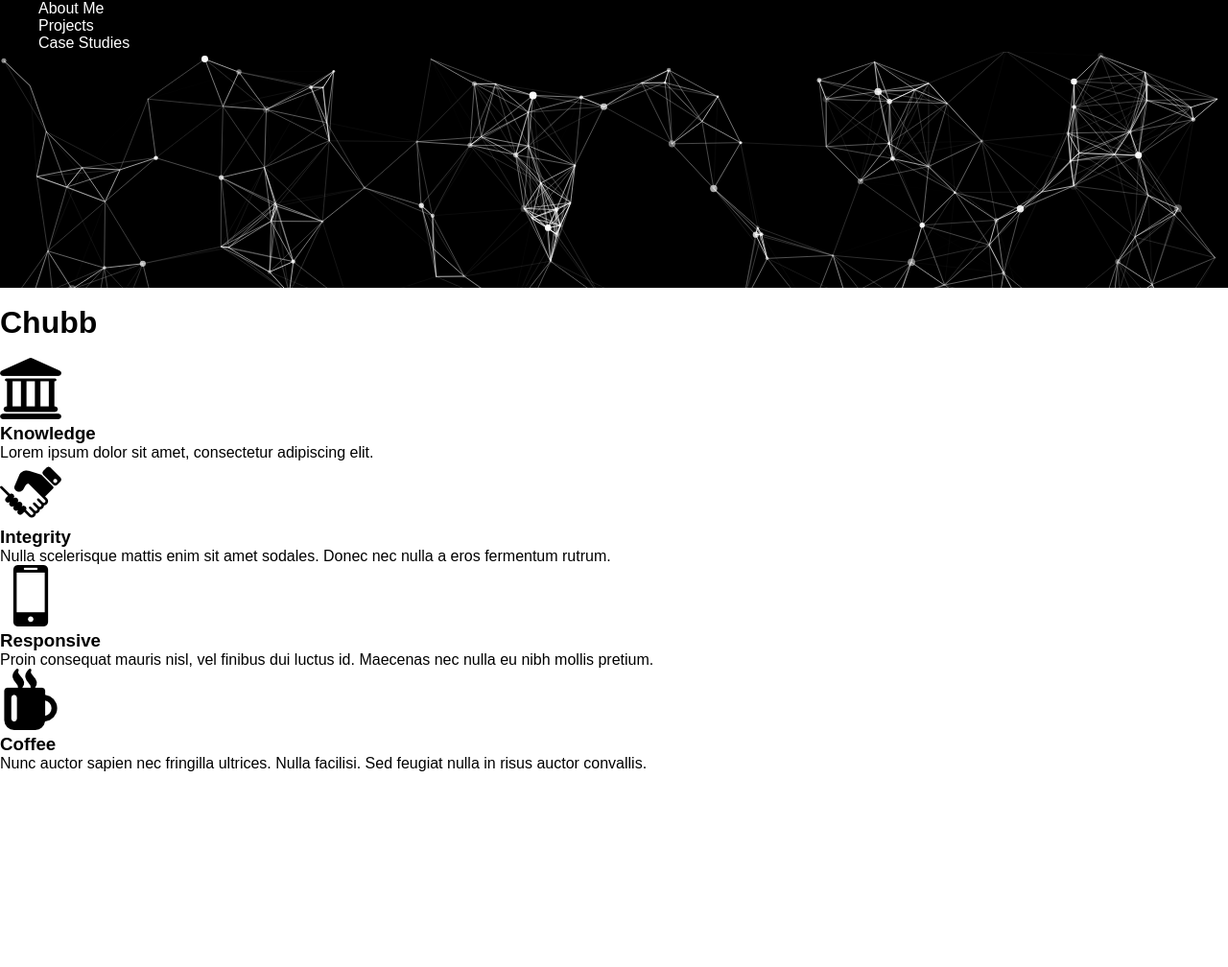
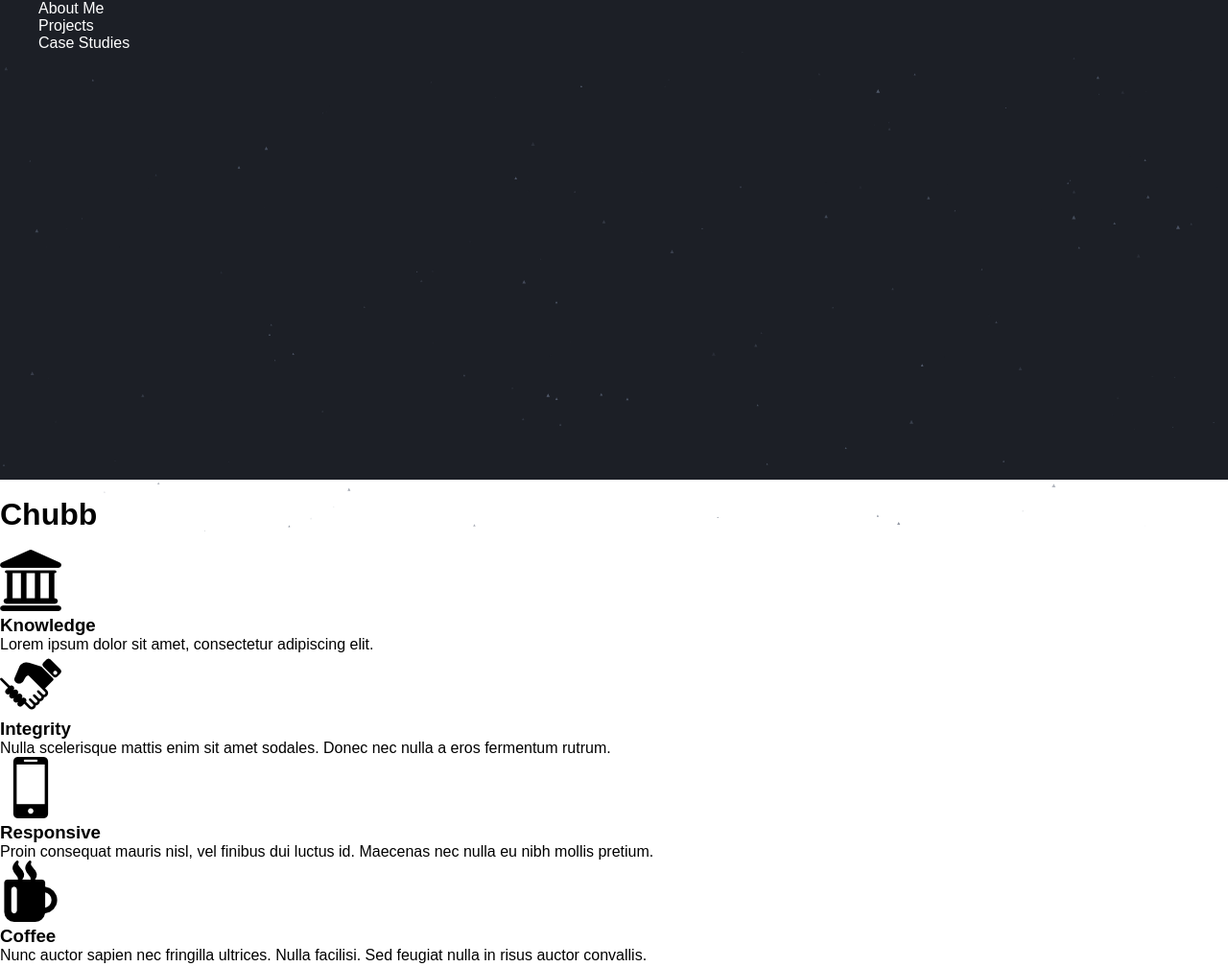
Before and after one commit to jahhhvie/Chubb, a website: page index.html in a window 1280 px wide. Shown: the whole page at 96% size. Before the commit the page ends 859 px from the top, so only its background shows below. Drawn offline with nearby package versions, Linux system fonts and the light colour scheme; files whose address does not match are found by name; a web font is replaced by a local one.

Commit message:
fixed particles

```diff
--- a/css/main.scss
+++ b/css/main.scss
@@ -42,7 +42,7 @@
 
     #particles-js{
         width:100%;
-        height:300px;
-        background:#000;
+        height:500px;
+        background:#1C1F26;
 
     }
--- a/index.html
+++ b/index.html
@@ -108,25 +108,25 @@
 	<script>
 	particlesJS('particles-js', {
   particles: {
-    color: '#fff',
+    color: '#565F71',
     color_random: false,
-    shape: 'circle', // "circle", "edge" or "triangle"
+    shape: 'triangle', // "circle", "edge" or "triangle"
     opacity: {
       opacity: 1,
       anim: {
         enable: true,
-        speed: 1.5,
+        speed: .5,
         opacity_min: 0,
         sync: false
       }
     },
-    size: 4,
+    size: 2,
     size_random: true,
     nb: 150,
     line_linked: {
-      enable_auto: true,
+      enable_auto: false,
       distance: 100,
-      color: '#fff',
+      color: '#565F71',
       opacity: 1,
       width: 1,
       condensed_mode: {
@@ -141,7 +141,7 @@
     }
   },
   interactivity: {
-    enable: true,
+    enable: false,
     mouse: {
       distance: 300
     },
```
Also changed, not shown: css/main.css, 1 other file.
